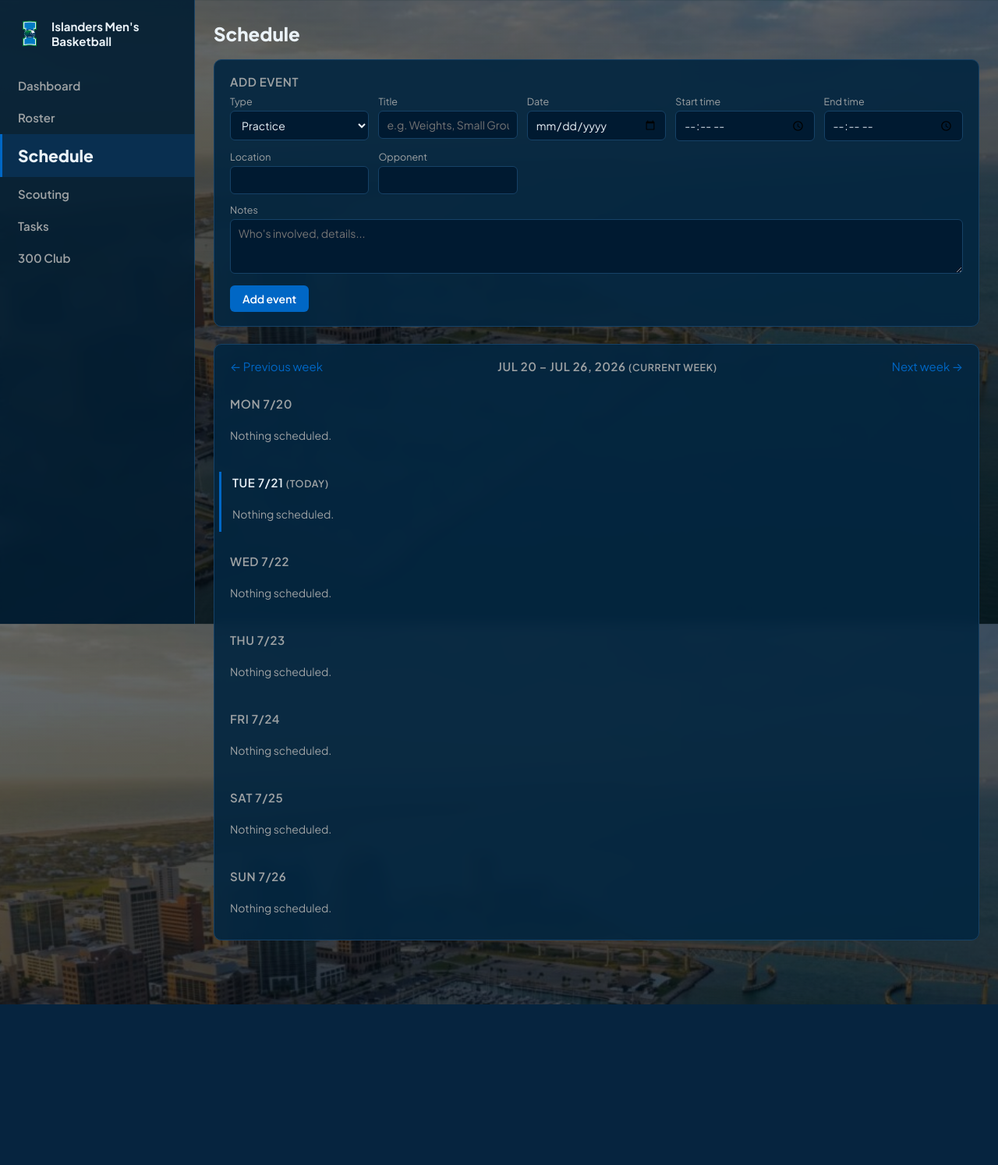
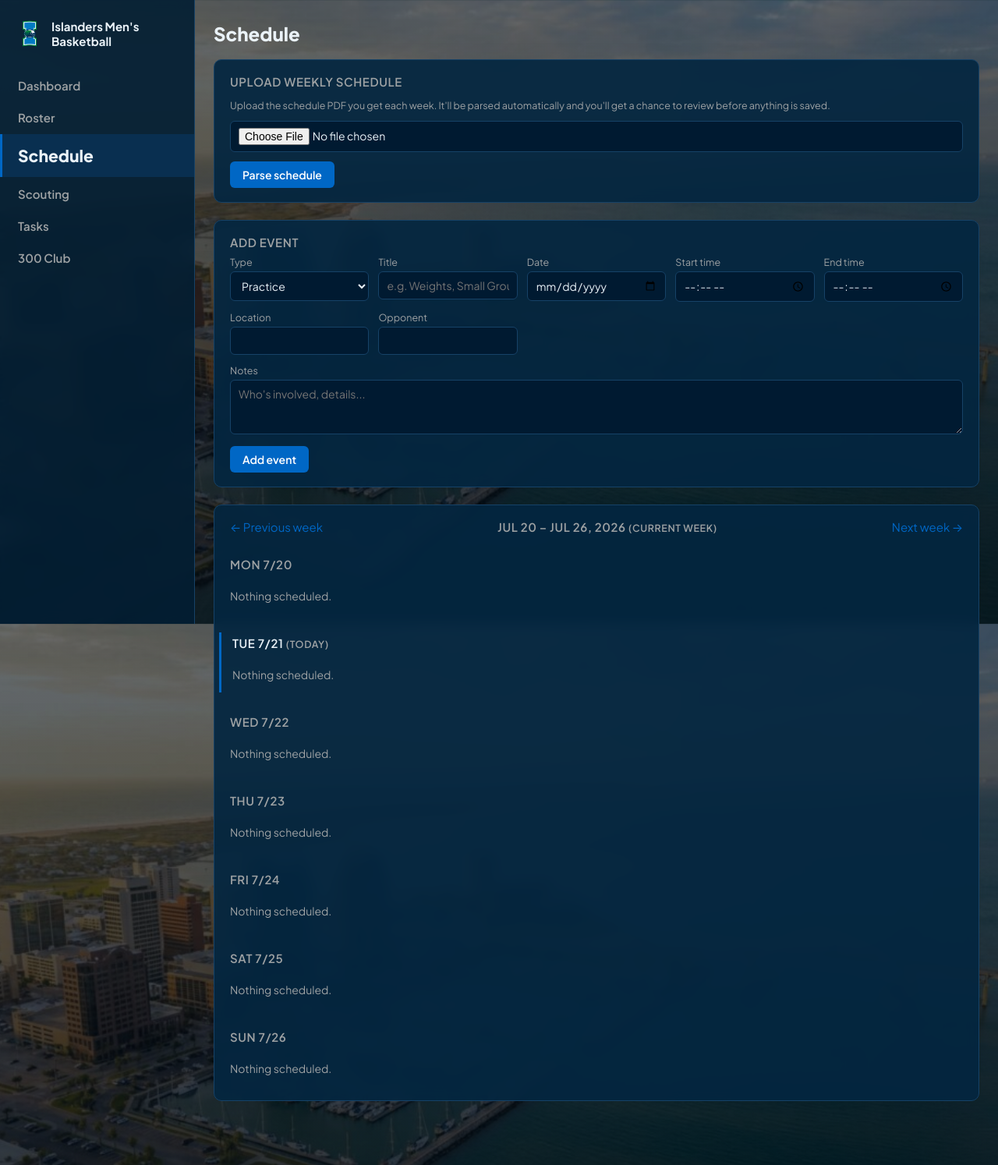
Before and after one commit to nateree007-bit/team-ops, a FastAPI app: page /schedule in a window 1280 px wide. Shown: the whole page at 78% size. Before the commit the page ends 1288 px from the top, so only its background shows below. Run offline with FastAPI, Linux system fonts and the light colour scheme; data that the repository does not hold is empty.

Commit message:
Add AI-powered weekly schedule PDF upload
Upload the schedule PDF you get each week directly on the Schedule
page. It's sent to the Anthropic API (Claude) for structured
extraction into events (type, title, date, start/end time, location,
notes), including informational lines like other-team facility usage
that affect scheduling awareness. Shows a review/preview screen before
anything is saved to the database, so a bad parse never silently
corrupts the schedule.

Requires ANTHROPIC_API_KEY set as an env var; without it the upload
route returns a clear error but the rest of the app is unaffected.

Verified end-to-end against this week's real schedule PDF: 46 events
parsed correctly (including inferring the right year, which the PDF
itself never states), previewed, and confirmed into the database.

````diff
--- a/app/main.py
+++ b/app/main.py
@@ -1,9 +1,11 @@
 import base64
+import json
 import os
 import secrets
 from datetime import date, datetime, timedelta
 
-from fastapi import FastAPI, Form, Request
+import anthropic
+from fastapi import FastAPI, File, Form, Request, UploadFile
 from fastapi.responses import RedirectResponse, Response
 from fastapi.staticfiles import StaticFiles
 from fastapi.templating import Jinja2Templates
@@ -13,6 +15,7 @@ from . import db
 
 AUTH_USER = os.environ.get("TEAM_OPS_USER")
 AUTH_PASSWORD = os.environ.get("TEAM_OPS_PASSWORD")
+ANTHROPIC_API_KEY = os.environ.get("ANTHROPIC_API_KEY")
 
 
 class BasicAuthMiddleware(BaseHTTPMiddleware):
@@ -415,6 +418,125 @@ async def save_stats(event_id: int, request: Request):
     return RedirectResponse(f"/schedule/{event_id}", status_code=303)
 
 
+def _build_schedule_import_prompt() -> str:
+    return f"""You are extracting a structured weekly schedule from a basketball team's schedule PDF.
+
+Today's date is {date.today().isoformat()}. The PDF's day headers (e.g. "Monday, July 20th") never
+state a year — use today's date to infer the correct year for every event (the schedule always refers
+to a week at or near the current date, not a past year).
+
+Return ONLY a JSON array (no markdown fences, no commentary before or after) of event objects with
+exactly these fields:
+- "type": one of "practice", "conditioning", "weights", "meal", "study_hall", "meeting", "game", "travel", "other"
+- "title": short event title (e.g. "Breakfast", "Conditioning", "Small Group")
+- "date": ISO date YYYY-MM-DD, computed from the day headers in the PDF
+- "start_time": 24-hour "HH:MM", or null if no time is given (e.g. "OFF DAY")
+- "end_time": 24-hour "HH:MM", or null if no end time is given
+- "location": short location string, or null
+- "notes": extra detail such as who's involved, or null
+
+Rules:
+- Include EVERY line item in the document for every day, including informational or "FYI" lines about
+  other teams or facility usage (e.g. "Women's Team in the weight room until 10:00 AM", "Women's
+  Volleyball Camp in Field House"). These affect the team's own scheduling and facility availability,
+  so they matter even though they aren't the team's own activity. Use type "other" for these.
+- Infer AM/PM from context when it isn't explicit (e.g. a time between two PM-labeled times is probably PM).
+- "until X" or a time range means both start_time and end_time should be set.
+- Items with no time at all (like "OFF DAY") should have start_time and end_time both null.
+- Keep title short; put extra detail (attendee names, "if necessary", etc.) in notes.
+- Output strictly valid JSON. No trailing commas, no comments.
+"""
+
+
+@app.post("/schedule/import-pdf")
+async def import_schedule_pdf(request: Request, file: UploadFile = File(...)):
+    if not ANTHROPIC_API_KEY:
+        return Response(
+            "ANTHROPIC_API_KEY is not configured on this server.", status_code=500
+        )
+
+    pdf_bytes = await file.read()
+    pdf_b64 = base64.standard_b64encode(pdf_bytes).decode("utf-8")
+
+    client = anthropic.Anthropic(api_key=ANTHROPIC_API_KEY)
+    message = client.messages.create(
+        model="claude-haiku-4-5-20251001",
+        max_tokens=4096,
+        messages=[
+            {
+                "role": "user",
+                "content": [
+                    {
+                        "type": "document",
+                        "source": {
+                            "type": "base64",
+                            "media_type": "application/pdf",
+                            "data": pdf_b64,
+                        },
+                    },
+                    {"type": "text", "text": _build_schedule_import_prompt()},
+                ],
+            }
+        ],
+    )
+    raw_text = message.content[0].text.strip()
+
+    if raw_text.startswith("```"):
+        lines = raw_text.split("\n")
+        if lines[-1].strip().startswith("```"):
+            lines = lines[1:-1]
+        else:
+            lines = lines[1:]
+        raw_text = "\n".join(lines)
+    start = raw_text.find("[")
+    end = raw_text.rfind("]")
+    if start != -1 and end != -1:
+        raw_text = raw_text[start : end + 1]
+
+    try:
+        events = json.loads(raw_text)
+    except json.JSONDecodeError:
+        return Response(
+            "Couldn't parse the AI's response as JSON. Raw output:\n\n" + raw_text,
+            media_type="text/plain",
+            status_code=500,
+        )
+
+    return templates.TemplateResponse(
+        request,
+        "schedule_import_preview.html",
+        {"events": events, "events_json": json.dumps(events), "active": "schedule"},
+    )
+
+
+@app.post("/schedule/import-pdf/confirm")
+def confirm_import_schedule_pdf(events_json: str = Form(...)):
+    events = json.loads(events_json)
+    conn = db.get_connection()
+    for e in events:
+        conn.execute(
+            """INSERT INTO events (type, title, event_date, event_time, event_time_end, location, notes)
+               VALUES (?, ?, ?, ?, ?, ?, ?)""",
+            (
+                e.get("type") or "other",
+                e.get("title") or "Untitled",
+                e["date"],
+                e.get("start_time"),
+                e.get("end_time"),
+                e.get("location"),
+                e.get("notes"),
+            ),
+        )
+    conn.commit()
+    conn.close()
+    week = (
+        _week_start(datetime.strptime(events[0]["date"], "%Y-%m-%d").date()).isoformat()
+        if events
+        else ""
+    )
+    return RedirectResponse(f"/schedule?week={week}", status_code=303)
+
+
 # ---------- Scouting Reports ----------
 
 @app.get("/scouting")
@@ -680,82 +802,3 @@ async def save_shot_logs(request: Request):
     conn.commit()
     conn.close()
     return RedirectResponse(f"/threehundred?week={week}", status_code=303)
-
-
-# ---------- One-time import: this week's schedule from the PDF ----------
-# Source: "Monday, July 20th - Sunday, July 26th .pdf" (Men's Basketball Weekly Schedule)
-# (type, title, event_date, event_time, event_time_end, location, notes)
-# Remove this route after running it once.
-
-WEEKLY_SCHEDULE_IMPORT = [
-    ("meal", "Breakfast", "2026-07-20", "08:00", "08:15", None, "Full Team"),
-    ("conditioning", "Conditioning", "2026-07-20", "08:30", None, "Field House", "Full Team"),
-    ("other", "Women's Team in the weight room", "2026-07-20", "09:00", "10:00", "Weight Room", None),
-    ("weights", "Weights", "2026-07-20", "10:00", None, None, "Full Team"),
-    ("other", "Women's Team on the court", "2026-07-20", "10:00", "12:00", "Court", None),
-    ("meal", "Lunch", "2026-07-20", "12:30", "12:50", "Dining Hall", "Full Team"),
-    ("study_hall", "Study Hall (CCH)", "2026-07-20", "13:00", "14:00", "CCH", "DJ, Isaiah, Daniel, Khi"),
-    ("practice", "Small Group", "2026-07-20", "14:30", None, None, "Dan, Foon, Bin, Beau, Winston, Sebastian, Cedric, Jordan"),
-    ("practice", "Small Group", "2026-07-20", "15:30", None, None, "Jamal, Khi, CJ, Isaiah, Bryson, Jacori, DJ, Daniel"),
-
-    ("meal", "Breakfast", "2026-07-21", "08:00", "08:15", None, "Full Team"),
-    ("conditioning", "Conditioning", "2026-07-21", "08:30", None, "Field House", "Full Team"),
-    ("weights", "Weights", "2026-07-21", "09:00", None, None, "Full Team"),
-    ("other", "Women's Team on the court", "2026-07-21", "10:00", "12:00", "Court", None),
-    ("meal", "Lunch", "2026-07-21", "12:30", "12:50", "Dining Hall", "Full Team"),
-    ("study_hall", "Study Hall (CCH)", "2026-07-21", "13:00", "14:00", "CCH", "DJ, Isaiah, Daniel, Khi"),
-    ("practice", "Small Group", "2026-07-21", "14:30", None, None, "Dan, Foon, Bin, Beau, Winston, Sebastian, Cedric, Jordan"),
-    ("practice", "Small Group", "2026-07-21", "15:30", None, None, "Jamal, Khi, CJ, Isaiah, Bryson, Jacori, DJ, Daniel"),
-
-    ("other", "Women's Team in the weight room", "2026-07-22", "09:00", "10:00", "Weight Room", None),
-    ("other", "Women's Team on the court", "2026-07-22", "10:00", "12:00", "Court", None),
-    ("meal", "Lunch", "2026-07-22", "12:30", "12:50", "Dining Hall", "Full Team"),
-    ("study_hall", "Study Hall (CCH)", "2026-07-22", "13:30", "14:30", "CCH", "DJ, Isaiah, Daniel, Khi"),
-    ("other", "Team Arrives at Field House", "2026-07-22", "16:45", None, "Field House", "Full Team"),
-    ("meeting", "Meet and Greet", "2026-07-22", "17:00", None, "Field House", "Full Team"),
-    ("practice", "Open Practice Program (1 Hour of Basketball)", "2026-07-22", "17:30", "18:30", "Field House", "Full Team"),
-    ("meeting", "Mingle with Guest", "2026-07-22", "18:45", None, "Field House", "Full Team"),
-
-    ("conditioning", "Conditioning", "2026-07-23", "07:00", None, "Soccer Field", "Full Team"),
-    ("other", "Women's Team in the weight room", "2026-07-23", "09:00", "10:00", "Weight Room", None),
-    ("weights", "Weights", "2026-07-23", "10:00", None, None, "Full Team"),
-    ("other", "Women's Team on the court", "2026-07-23", "10:00", "12:00", "Court", None),
-    ("meal", "Lunch", "2026-07-23", "12:30", "12:50", "Dining Hall", "Full Team"),
-    ("study_hall", "Study Hall (CCH)", "2026-07-23", "13:00", "14:00", "CCH", "DJ, Isaiah, Daniel, Khi"),
-    ("practice", "Small Group", "2026-07-23", "14:30", None, None, "Dan, Foon, Bin, Beau, Winston, Sebastian, Cedric, Jordan"),
-    ("practice", "Small Group", "2026-07-23", "15:30", None, None, "Jamal, Khi, CJ, Isaiah, Bryson, Jacori, DJ, Daniel"),
-
-    ("conditioning", "Conditioning", "2026-07-24", "06:00", None, "Dugan Soccer Field", "Full Team"),
-    ("meal", "TACOS!!!!", "2026-07-24", "06:30", None, None, None),
-    ("other", "Women's Volleyball Camp in Field House", "2026-07-24", "07:00", "17:00", "Field House", None),
-    ("study_hall", "Study Hall – If Necessary", "2026-07-24", "10:00", None, None, None),
-    ("meeting", "Life Skills Event", "2026-07-24", "11:00", None, "UC 320", "Full Team"),
-    ("meal", "Lunch", "2026-07-24", "12:30", "12:50", "Dining Hall", "Full Team"),
-    ("other", "Team Activity - TBD", "2026-07-24", "13:00", None, None, None),
-
-    ("other", "OFF DAY", "2026-07-25", None, None, None, None),
-    ("other", "Women's Volleyball Camp in Field House", "2026-07-25", "07:00", "17:00", "Field House", None),
-
-    ("other", "OFF DAY", "2026-07-26", None, None, None, None),
-    ("other", "Women's Volleyball Camp in Field House", "2026-07-26", "07:00", "17:00", "Field House", None),
-    ("practice", "Open Gym", "2026-07-26", "17:30", None, None, None),
-    ("study_hall", "Study Hall – If Necessary", "2026-07-26", "19:00", None, None, None),
-]
-
-
-@app.get("/admin/import-weekly-schedule")
-def import_weekly_schedule():
-    conn = db.get_connection()
-    for event_type, title, event_date, event_time, event_time_end, location, notes in WEEKLY_SCHEDULE_IMPORT:
-        conn.execute(
-            """INSERT INTO events (type, title, event_date, event_time, event_time_end, location, notes)
-               VALUES (?, ?, ?, ?, ?, ?, ?)""",
-            (event_type, title, event_date, event_time, event_time_end, location, notes),
-        )
-    conn.commit()
-    conn.close()
-    return Response(
-        f"Weekly schedule import complete. {len(WEEKLY_SCHEDULE_IMPORT)} events added for Jul 20-26, 2026.\n"
-        "Check /schedule and the dashboard.",
-        media_type="text/plain",
-    )
--- a/app/templates/schedule.html
+++ b/app/templates/schedule.html
@@ -2,6 +2,15 @@
 {% block title %}Schedule · Team Ops{% endblock %}
 {% block content %}
 <h1>Schedule</h1>
+
+<div class="panel">
+  <h3>Upload weekly schedule</h3>
+  <p class="small">Upload the schedule PDF you get each week. It'll be parsed automatically and you'll get a chance to review before anything is saved.</p>
+  <form method="post" action="/schedule/import-pdf" enctype="multipart/form-data">
+    <input type="file" name="file" accept="application/pdf" required>
+    <div style="margin-top:12px"><button type="submit">Parse schedule</button></div>
+  </form>
+</div>
 
 <div class="panel">
   <h3>Add event</h3>
--- a/requirements.txt
+++ b/requirements.txt
@@ -2,3 +2,4 @@ fastapi
 uvicorn
 jinja2
 python-multipart
+anthropic
````
Also changed, not shown: app/templates/schedule_import_preview.html (added, +34 -0 lines).
